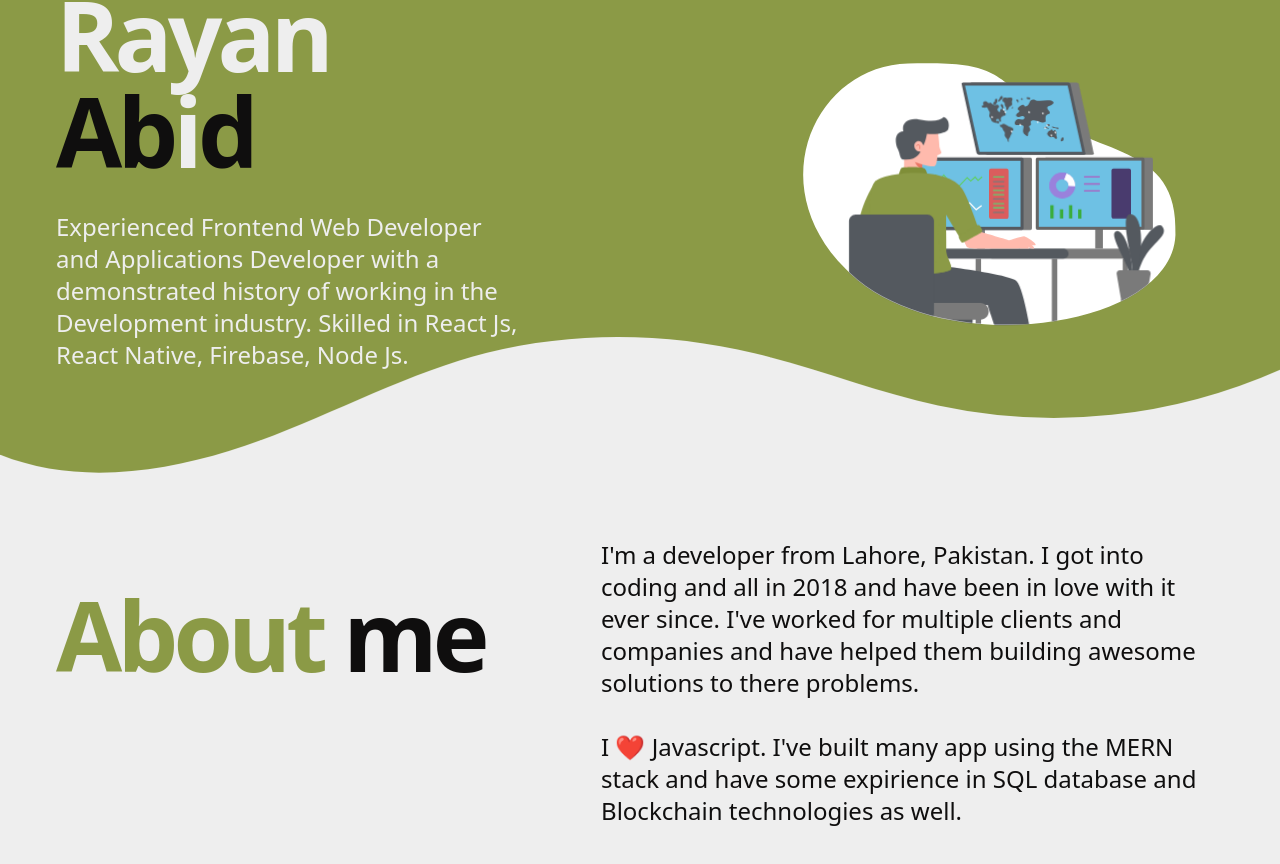
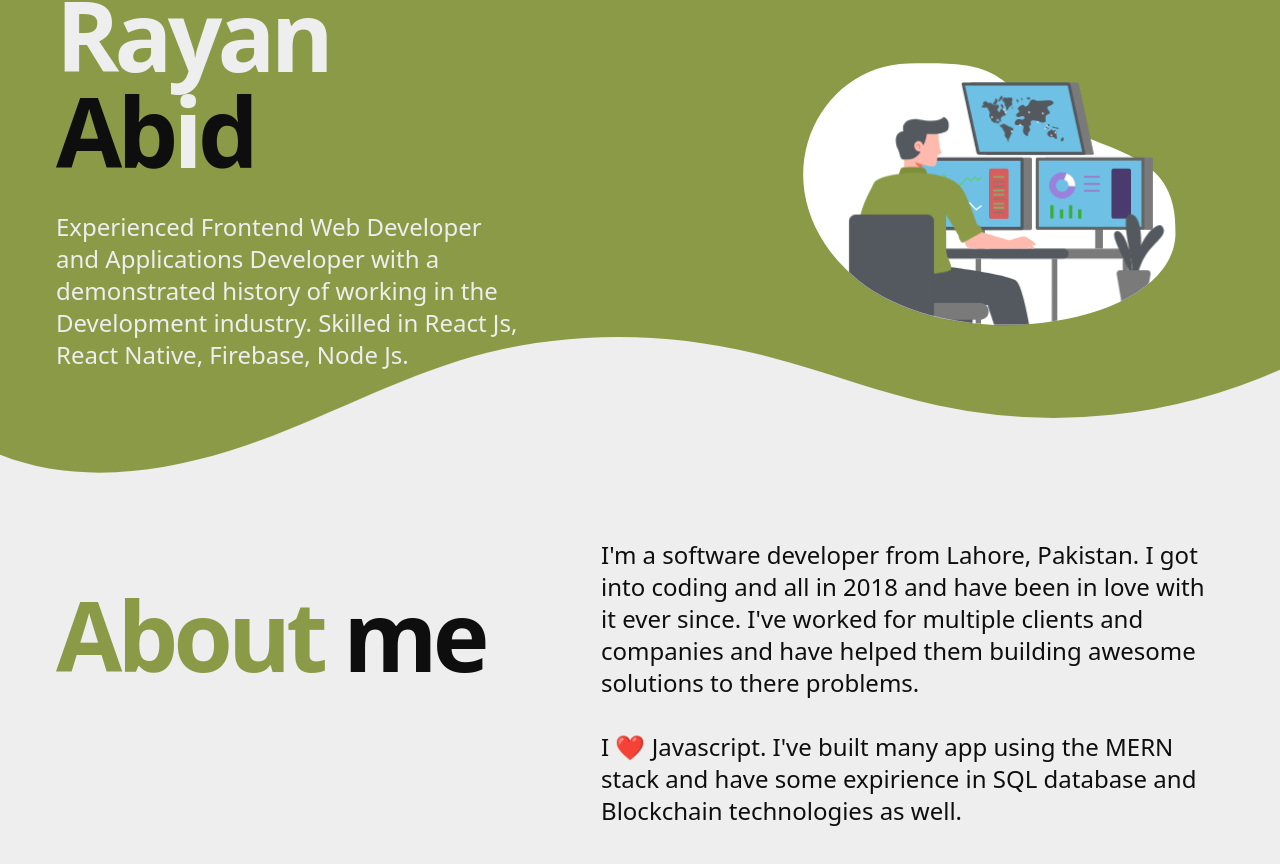
Before and after one commit to RayanAbid/RayanAbidPortfolio, a Next.js app: page / in a window 1280 px wide. Shown: the part 150-1014 px from the top of the page. Built offline with nearby package versions, Linux system fonts and the light colour scheme; some icons are missing.

Commit message:
Push tags

```diff
--- a/components/About/index.js
+++ b/components/About/index.js
@@ -13,10 +13,10 @@ function AboutPage() {
             </span>
           </h1>
           <h2 className="md:w-8/12 py-4 text-center md:text-left md:py-8 text-dark text-lg lg:text-2xl">
-            I'm a developer from Lahore, Pakistan. I got into coding and all in
-            2018 and have been in love with it ever since. I've worked for
-            multiple clients and companies and have helped them building awesome
-            solutions to there problems.
+            I'm a software developer from Lahore, Pakistan. I got into coding
+            and all in 2018 and have been in love with it ever since. I've
+            worked for multiple clients and companies and have helped them
+            building awesome solutions to there problems.
             <br /> <br /> I ❤️ Javascript. I've built many app using the MERN
             stack and have some expirience in SQL database and Blockchain
             technologies as well.
--- a/pages/index.js
+++ b/pages/index.js
@@ -15,7 +15,7 @@ export default function Home() {
         />
         <meta
           name="keywords"
-          content="Reactjs, React Js, React, Node js, React native, Solidity, Software engineer, Software developer, Nordstone, Flux (pvt), linkedin, rayanabid, rayan abid, github rayanabid"
+          content="Reactjs, React Js, React, Node js, React native, Solidity, Software engineer, Software developer, Nordstone, Flux (pvt), linkedin, rayanabid, rayan abid, github rayanabid, rayan abid software engineer, rayan abid software developer, rayan abid react"
         />
         <meta name="viewport" content="initial-scale=1.0, width=device-width" />
         <meta
```
